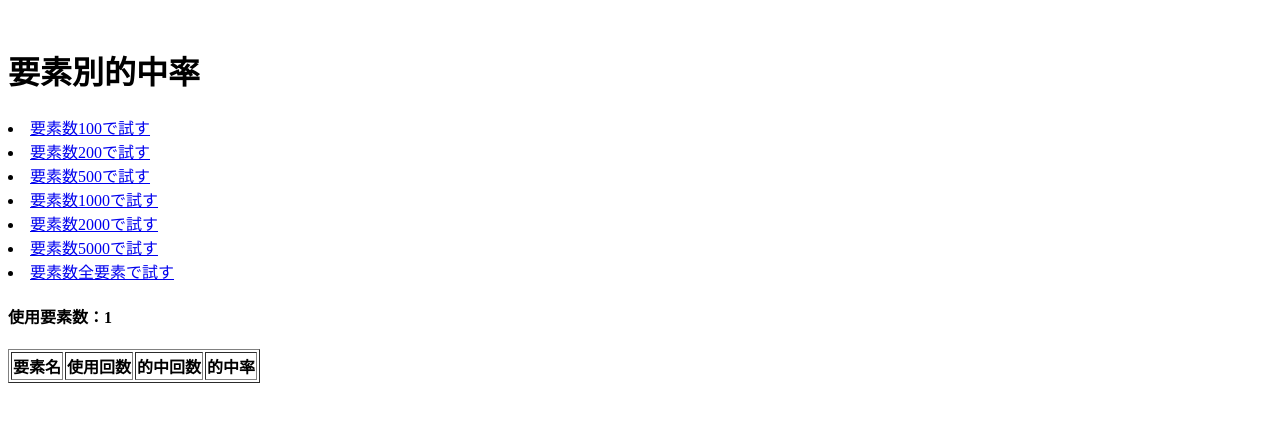
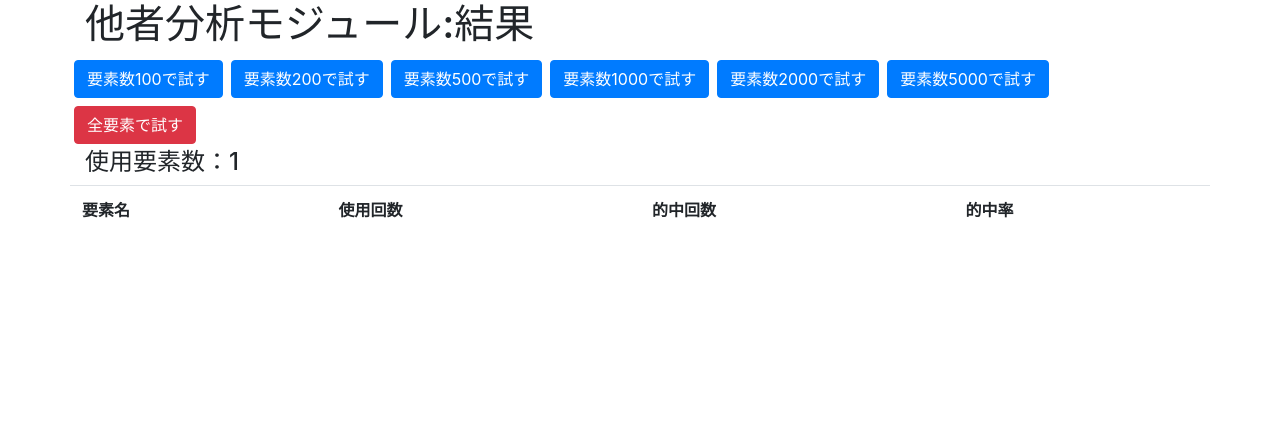
Before and after one commit to DSE-4th-grade/umauma-happy, a Django app: page /social_analysis/1 in a window 1280 px wide. Shown: the top 422 px of the page. Run offline with Django 3.2, Linux system fonts and the light colour scheme; data that the repository does not hold is empty; some libraries are stand-ins or nearby versions.

Commit message:
テンプレートファイルを修正

```diff
--- a/social_analysis/templates/social_analysis/calculate.html
+++ b/social_analysis/templates/social_analysis/calculate.html
@@ -2,16 +2,23 @@
 <html lang="ja">
     <head>
         <meta charset="UTF-8">
-    <title>他者分析：計算結果</title>
-<br>
-    <p1>
-    <h1>要素別的中率</h1>
+        <title>他者分析:結果</title>
+        <link rel="stylesheet" href="https://stackpath.bootstrapcdn.com/bootstrap/4.1.3/css/bootstrap.min.css" integrity="sha384-MCw98/SFnGE8fJT3GXwEOngsV7Zt27NXFoaoApmYm81iuXoPkFOJwJ8ERdknLPMO" crossorigin="anonymous">
+    </head>
+    <body>
+        <div class="container">
+            <h1>他者分析モジュール:結果</h1>
+            <div class="row">
                 {% for analysis_number in analysis_number_samples %}
-        <li><a href="{% url 'social_analysis:calculate' analysis_number %}">要素数{{ analysis_number }}で試す</a></li>
+                    <a class="btn btn-primary mx-1 my-1" href="{% url 'social_analysis:calculate' analysis_number %}">要素数{{ analysis_number }}で試す</a>
                 {% endfor %}
-    <li><a href="all">要素数全要素で試す</a></li>
+            </div>
+            <div class="row">
+                <a class="btn btn-danger mx-1 my-1" href="all">全要素で試す</a>
+            </div>
             <h4>使用要素数：{{ analysis_number }}</h4>
-    <table border="1">
+            <div class="row">
+                <table class="table">
                     <tr>
                         <th>要素名</th>
                         <th>使用回数</th>
@@ -27,8 +34,11 @@
                     </tr>
                     {% endfor %}
                 </table>
-    <br>
-    </p1>
+            </div>
 
-</head>
+            <script src="https://code.jquery.com/jquery-3.3.1.slim.min.js" integrity="sha384-q8i/X+965DzO0rT7abK41JStQIAqVgRVzpbzo5smXKp4YfRvH+8abtTE1Pi6jizo" crossorigin="anonymous"></script>
+            <script src="https://cdnjs.cloudflare.com/ajax/libs/popper.js/1.14.3/umd/popper.min.js" integrity="sha384-ZMP7rVo3mIykV+2+9J3UJ46jBk0WLaUAdn689aCwoqbBJiSnjAK/l8WvCWPIPm49" crossorigin="anonymous"></script>
+            <script src="https://stackpath.bootstrapcdn.com/bootstrap/4.1.3/js/bootstrap.min.js" integrity="sha384-ChfqqxuZUCnJSK3+MXmPNIyE6ZbWh2IMqE241rYiqJxyMiZ6OW/JmZQ5stwEULTy" crossorigin="anonymous"></script>
+        </div>
+    </body>
 </html>
```
Also changed, not shown: social_analysis/templates/social_analysis/index.html (+16 -7 lines). Lines whose indentation alone changed are shown as unchanged.
